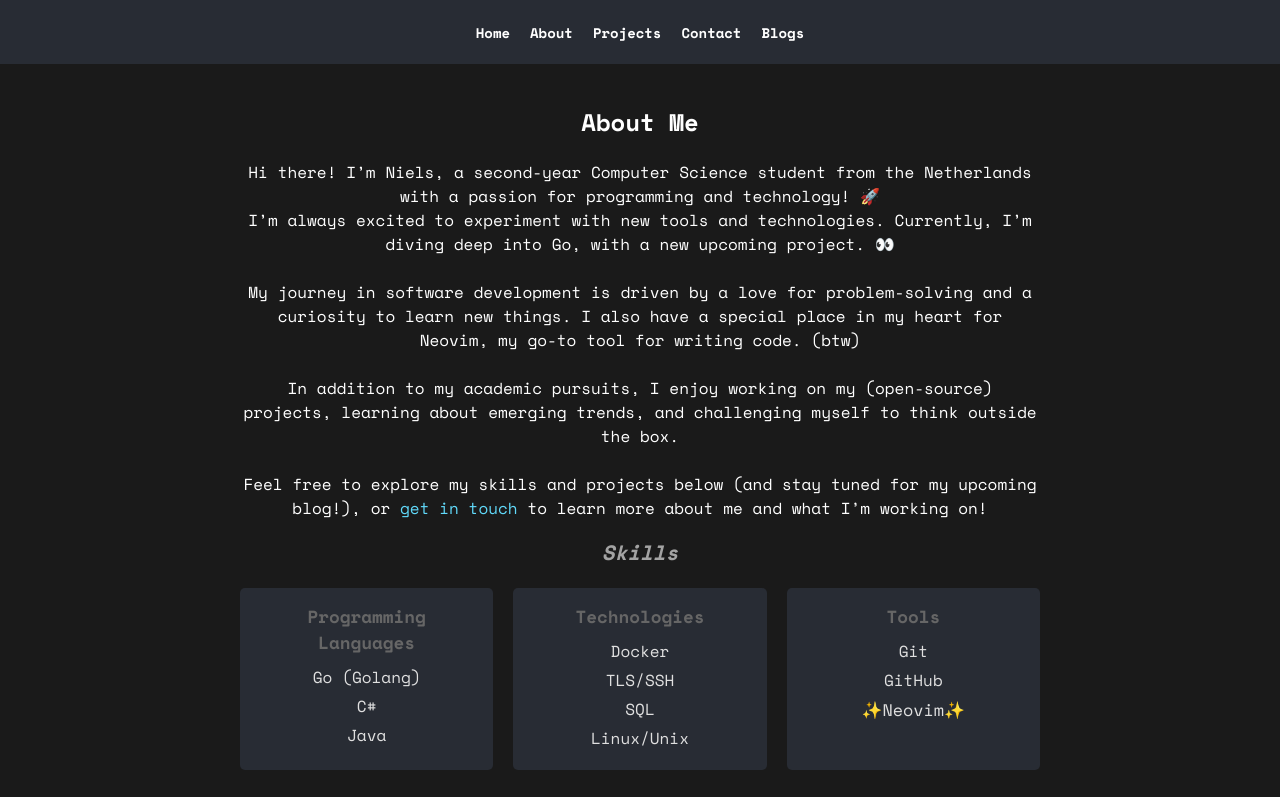
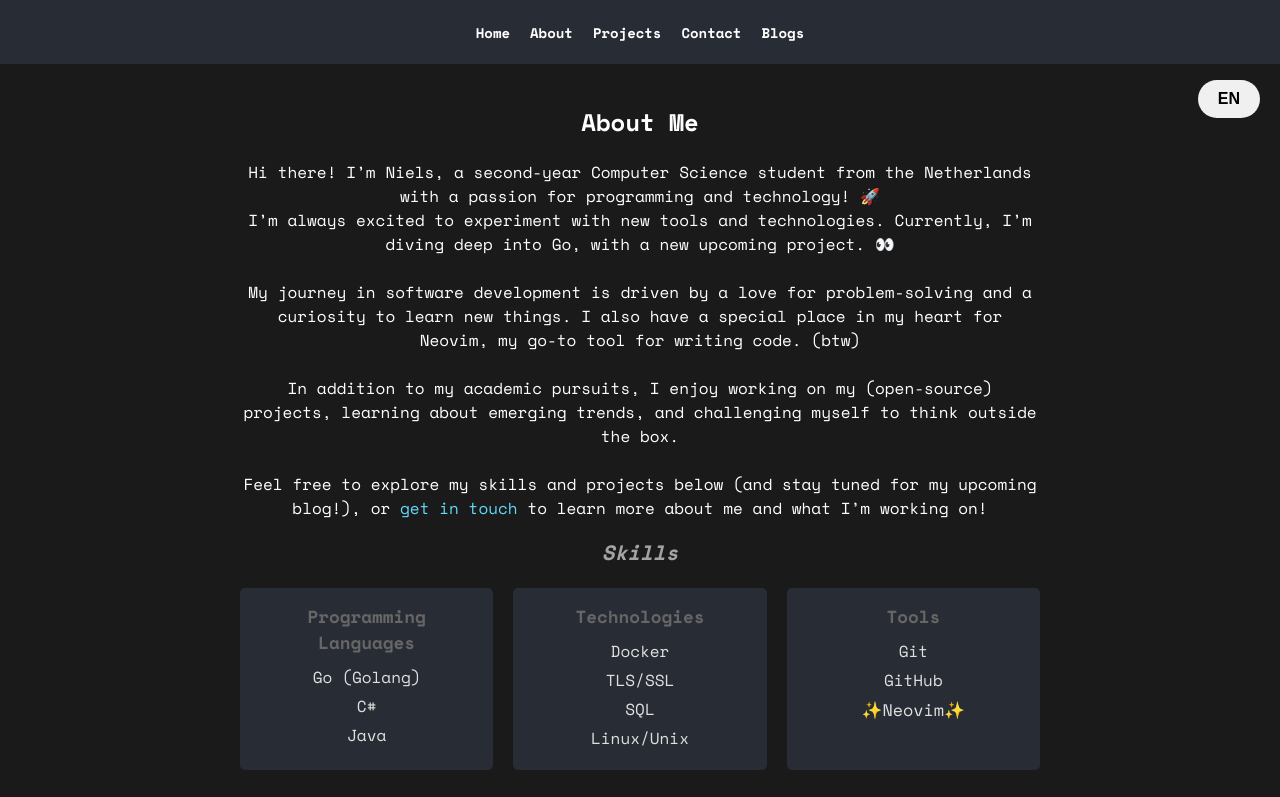
Before and after one commit to nielsjaspers/nielsjaspers.com, a React (Create React App) app: page / in a window 1280 px wide. Shown: the top 797 px of the page. Built offline with nearby package versions, Linux system fonts and the light colour scheme; the HTML template or start-up script is replaced by a standard one.

Commit message:
feat: added language toggle
Added dutch language (+ toggle)

```diff
--- a/src/components/About.js
+++ b/src/components/About.js
@@ -1,21 +1,38 @@
 import React from 'react';
 import Skills from './Skills';
 
-function About() {
+function About({ language }) {
+    // Translations for About section
+    const content = {
+        en: {
+            title: 'About Me',
+            intro: `Hi there! I’m Niels, a second-year Computer Science student from the Netherlands with a passion for programming and technology! 🚀<br />
+I’m always excited to experiment with new tools and technologies. Currently, I’m diving deep into Go, with a new upcoming project. 👀<br />
+<br />
+My journey in software development is driven by a love for problem-solving and a curiosity to learn new things. I also have a special place in my heart for Neovim, my go-to tool for writing code. (btw)<br />
+<br />
+In addition to my academic pursuits, I enjoy working on my (open-source) projects, learning about emerging trends, and challenging myself to think outside the box.<br />
+<br />
+Feel free to explore my skills and projects below (and stay tuned for my upcoming blog!), or <a href="#contact">get in touch</a> to learn more about me and what I’m working on!`,
+        },
+        nl: {
+            title: 'Over Mij',
+            intro: `Hoi! Ik ben Niels, een tweedejaars Computer Science student uit Nederland met een grote passie voor programmeren en technologie! 🚀<br />
+Ik ben altijd op zoek naar nieuwe tools en technologieën om uit te proberen. Op dit moment ben ik druk bezig met Go, voor een nieuw aankomend project. 👀<br />
+<br />
+Mijn interesse in softwareontwikkeling komt voort uit mijn liefde voor het oplossen van problemen en mijn nieuwsgierigheid om steeds nieuwe dingen te leren. Ik ben ook dol op Neovim, mijn favoriete tool voor het schrijven van code.<br />
+<br />
+Naast mijn studie werk ik graag aan mijn (open-source) projecten, houd ik me bezig met de laatste trends en daag ik mezelf uit om mijn grenzen te verleggen.<br />
+<br />
+Kijk gerust rond om meer te ontdekken over mijn vaardigheden en projecten (en blijf op de hoogte van mijn aankomende blog!). Als je meer wilt weten, <a href="#contact">neem dan contact op!</a>`,
+        },
+    };
+
     return (
         <section id="about">
-            <h2>About Me</h2>
-            <p>
-                Hi there! I’m Niels, a second-year Computer Science student from the Netherlands with a passion for programming and technology! 🚀<br />
-                I’m always excited to experiment with new tools and technologies. Currently, I’m diving deep into Go, with a new upcoming project. 👀<br />
-                <br />
-                My journey in software development is driven by a love for problem-solving and a curiosity to learn new things. I also have a special place in my heart for Neovim, my go-to tool for writing code. (btw)<br />
-                <br />
-                In addition to my academic pursuits, I enjoy working on my (open-source) projects, learning about emerging trends, and challenging myself to think outside the box.<br />
-                <br />
-                Feel free to explore my skills and projects below (and stay tuned for my upcoming blog!), or <a href="#contact">get in touch</a> to learn more about me and what I’m working on!
-            </p>
-            <Skills />
+            <h2>{content[language].title}</h2>
+            <p dangerouslySetInnerHTML={{ __html: content[language].intro }} />
+            <Skills language={language} />
         </section>
     );
 }
--- a/src/components/Header.css
+++ b/src/components/Header.css
@@ -18,6 +18,10 @@ nav ul li {
   margin: 2px 10px;
 }
 
+nav ul di {
+  justify-content: right;
+}
+
 nav ul li a {
   color: #ffffff;
   text-decoration: none;
--- a/src/components/Header.js
+++ b/src/components/Header.js
@@ -2,13 +2,14 @@ import React from 'react';
 import { Link, useLocation } from 'react-router-dom';
 import './Header.css';
 
-function Header() {
+function Header({ onLanguageChange, language }) {
     const location = useLocation();
     const isHomePage = location.pathname === '/';
 
     return (
         <header>
             <nav>
+                <div className="nav-links">
                     <ul>
                         <li><Link to="/">Home</Link></li>
                         {isHomePage && (
@@ -20,6 +21,7 @@ function Header() {
                         )}
                         <li><Link to="/blogs">Blogs</Link></li>
                     </ul>
+                </div>
             </nav>
         </header>
     );
--- /dev/null
+++ b/src/components/Home.css
@@ -0,0 +1,35 @@
+.language-toggle {
+    position: fixed;
+    top: 5rem;
+    right: 20px;
+    z-index: 1000;
+}
+
+.toggle-button {
+    background-color: #f0f0f0;
+    border: none;
+    border-radius: 20px;
+    padding: 10px 20px;
+    cursor: pointer;
+    font-size: 16px;
+    font-weight: bold;
+    transition: background-color 0.3s ease;
+    outline: none;
+}
+
+.toggle-button:hover {
+    background-color: #dddd;
+}
+
+.toggle-button.active {
+    background-color: #21252b;
+    color: white;
+}
+
+.toggle-button.active:hover {
+    background-color: #383d47;
+}
+
+.toggle-button:focus {
+    outline: none;
+}
--- a/src/components/Home.js
+++ b/src/components/Home.js
@@ -1,16 +1,32 @@
-import React from 'react';
+import React, { useState } from 'react';
 import About from './About';
 import Projects from './Projects';
 import Contact from './Contact';
+import './Home.css'
 
 function Home() {
-  return (
-    <div>
-      <About />
-      <Projects />
-      <Contact />
-    </div>
-  );
+    const [language, setLanguage] = useState('en');
+
+    const onLanguageChange = () => {
+        setLanguage(language === 'en' ? 'nl' : 'en');
+    };
+
+    return (
+        <div>
+            <div className="language-toggle">
+                <button
+                    onClick={onLanguageChange}
+                    className={`toggle-button ${language === 'nl' ? 'active' : ''}`}
+                >
+                    {language === 'en' ? 'EN' : 'NL'}
+                </button>
+            </div>
+
+            <About language={language} />
+            <Projects language={language} />
+            <Contact language={language} />
+        </div>
+    );
 }
 
 export default Home;
--- a/src/components/Projects.js
+++ b/src/components/Projects.js
@@ -2,31 +2,58 @@ import React from 'react';
 import { FaGithub } from 'react-icons/fa';
 import './Projects.css';
 
-function Projects() {
-  const projects = [
+function Projects({ language }) {
+  const projectData = {
+    en: [
       {
         name: 'CLS (Command-line Share)',
         image: '/assets/clsdemo.gif',
         github: 'https://github.com/nielsjaspers/cls',
-      description: 'CLS is a lightweight command-line tool designed for securely sharing files over a local network. Built with Go, it utilizes TLS to ensure safe transfers between devices. Ideal for quick, private file-sharing. Through this project, I gained hands-on experience with the TLS protocol, learning how it secures data transmission, and implemented the logic for sending files from a client to a server application.'
+        description:
+          'CLS is a lightweight command-line tool designed for securely sharing files over a local network. Built with Go, it utilizes TLS to ensure safe transfers between devices. Ideal for quick, private file-sharing. Through this project, I gained hands-on experience with the TLS protocol, learning how it secures data transmission, and implemented the logic for sending files from a client to a server application.',
       },
       {
         name: 'Comic Book Reader',
         image: '/assets/comicbookreader.png',
         github: 'https://github.com/nielsjaspers/comicbook-reader',
-      description: 'For a school project, my project-partner and I developed a comic book reader in Java using Java Swing. This project helped me dive into file decompression, implementing support for RAR and ZIP formats, as well as optimizing startup times through JSON-based storage.'
-    }
-  ];
+        description:
+          'For a school project, my project-partner and I developed a comic book reader in Java using Java Swing. This project helped me dive into file decompression, implementing support for RAR and ZIP formats, as well as optimizing startup times through JSON-based storage.',
+      },
+    ],
+    nl: [
+      {
+        name: 'CLS (Command-line Share)',
+        image: '/assets/clsdemo.gif',
+        github: 'https://github.com/nielsjaspers/cls',
+        description:
+          'CLS is een lichtgewicht command-line tool ontworpen voor het veilig delen van bestanden via een lokaal netwerk. Gebouwd met Go, maakt het gebruik van TLS om veilige overdrachten tussen apparaten te waarborgen. Ideaal voor snelle, privé bestandsoverdracht. Via dit project heb ik praktische ervaring opgedaan met het TLS-protocol, geleerd hoe het gegevensoverdracht beveiligt, en de logica geïmplementeerd voor het verzenden van bestanden van een client naar een servertoepassing.',
+      },
+      {
+        name: 'Comic Book Reader',
+        image: '/assets/comicbookreader.png',
+        github: 'https://github.com/nielsjaspers/comicbook-reader',
+        description:
+          'Voor een schoolproject ontwikkelde ik samen met mijn projectpartner een stripboeklezer in Java met behulp van Java Swing. Dit project hielp me bestandsdecompressie, ondersteuning voor RAR- en ZIP-formaten te implementeren, en de opstarttijden te optimaliseren door middel van JSON-gebaseerde opslag.',
+      },
+    ],
+  };
+
+  const projects = projectData[language];
 
   return (
     <section id="projects">
-      <h2>Projects</h2>
+      <h2>{language === 'en' ? 'Projects' : 'Projecten'}</h2>
       <div className="projects-grid">
         {projects.map((project, index) => (
           <div key={index} className="project-card">
             <img src={project.image} alt={project.name} />
             <div className="project-info">
-              <h3>{project.name} <a href={project.github} target="_blank" rel="noopener noreferrer"><FaGithub  color='#9ed7ff'/></a></h3>
+              <h3>
+                {project.name}{' '}
+                <a href={project.github} target="_blank" rel="noopener noreferrer">
+                  <FaGithub color="#9ed7ff" />
+                </a>
+              </h3>
               <p>{project.description}</p>
             </div>
           </div>
--- a/src/components/Skills.js
+++ b/src/components/Skills.js
@@ -1,27 +1,45 @@
 import React from 'react';
 import './Skills.css';
 
-const skillCategories = [
+const skillCategories = {
+    en: [
         {
             category: 'Programming Languages',
-    skills: ['Go (Golang)', 'C#', 'Java']
+            skills: ['Go (Golang)', 'C#', 'Java'],
         },
         {
             category: 'Technologies',
-    skills: ['Docker', 'TLS/SSH', 'SQL', 'Linux/Unix']
+            skills: ['Docker', 'TLS/SSL', 'SQL', 'Linux/Unix'],
         },
         {
             category: 'Tools',
-    skills: ['Git', 'GitHub', '✨Neovim✨']
-  }
-];
+            skills: ['Git', 'GitHub', '✨Neovim✨'],
+        },
+    ],
+    nl: [
+        {
+            category: 'Programmeertalen',
+            skills: ['Go (Golang)', 'C#', 'Java'],
+        },
+        {
+            category: 'Technologieën',
+            skills: ['Docker', 'TLS/SSL', 'SQL', 'Linux/Unix'],
+        },
+        {
+            category: 'Tools',
+            skills: ['Git', 'GitHub', '✨Neovim✨'],
+        },
+    ],
+};
 
-function Skills() {
+function Skills({ language }) {
+    const categories = skillCategories[language];
+
     return (
         <section id="skills">
-      <h2>Skills</h2>
+            <h2>{language === 'en' ? 'Skills' : 'Vaardigheden'}</h2>
             <div className="skills-grid">
-        {skillCategories.map((category, index) => (
+                {categories.map((category, index) => (
                     <div key={index} className="skill-category">
                         <h3>{category.category}</h3>
                         <ul>
```
Lines whose indentation alone changed are shown as unchanged.
